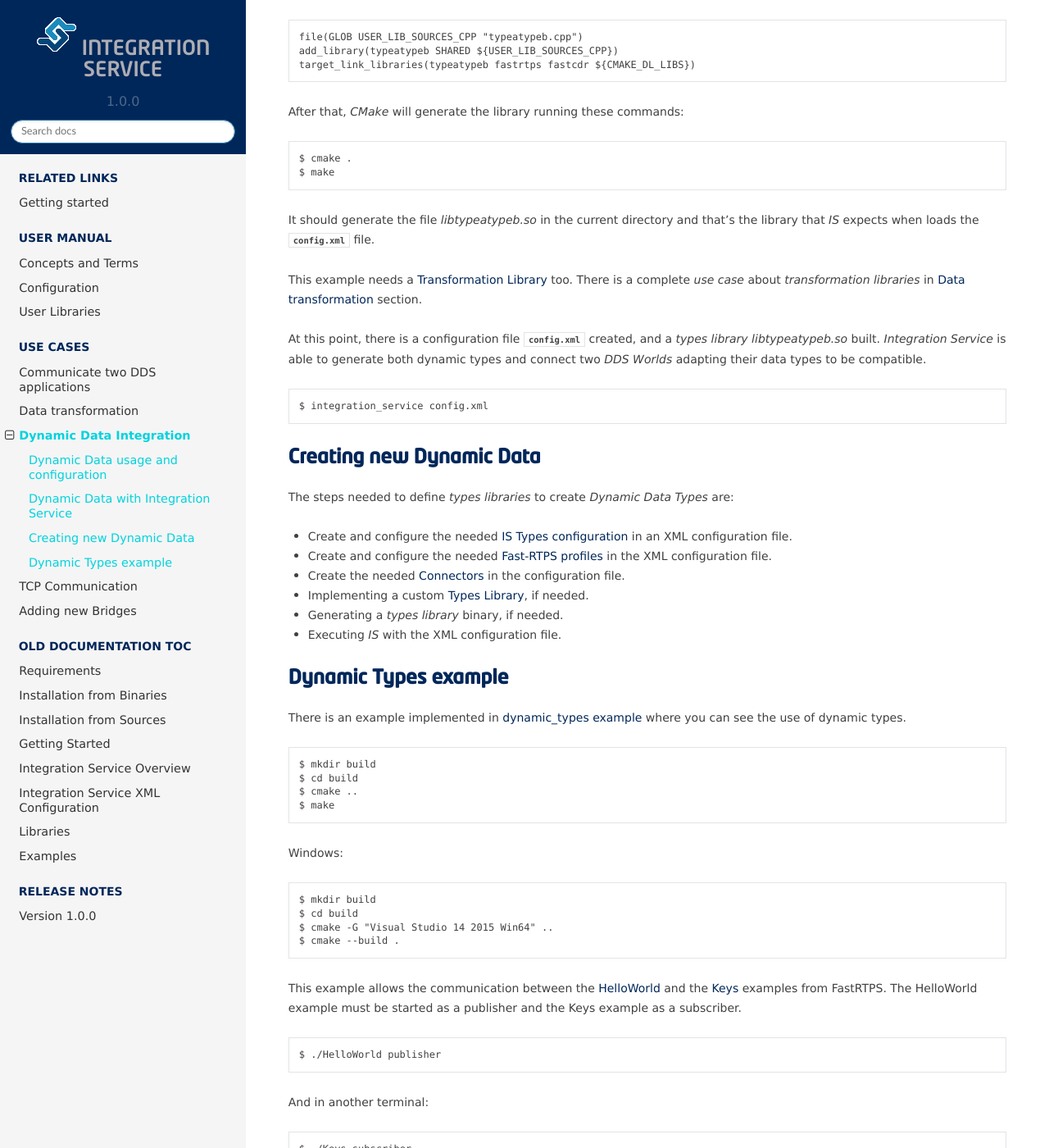
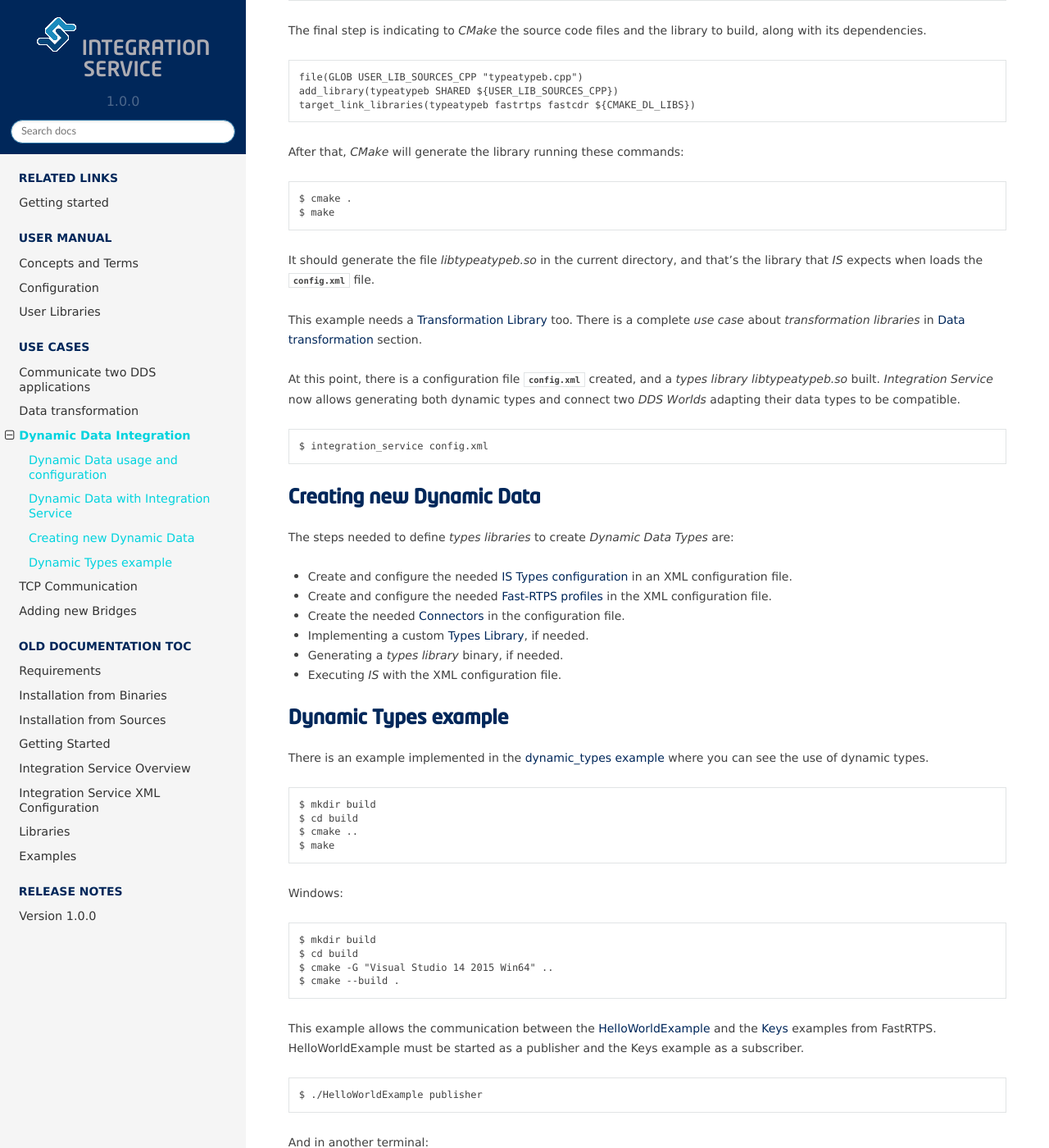
Before and after one commit to eProsima/Integration-Service-docs, a Sphinx documentation site: the page built from docs/dynamicdata.rst, in a window 1280 px wide and 1400 px high, scrolled down 4085 px. Shown: the whole window at 82% size. Built offline with Sphinx 7.4.7 and the Read the Docs theme 2.0.0, drawn with Linux system fonts in a browser that asks for light colours; some of the changed text lies outside the part shown.

Commit message:
Refs #3933 Dynamic data case reviewed with grammarly.

```diff
--- a/docs/dynamicdata.rst
+++ b/docs/dynamicdata.rst
@@ -17,7 +17,7 @@ Dynamic Data usage and configuration
 ------------------------------------
 
 There are two ways to declare *Dynamic Data Types* in *Integration Service*.
-They could be created using :ref:`IS Types Libraries <Types Library>` or they can be declared directly as
+They could be created using :ref:`IS Types Libraries <Types Library>`, or they can be declared directly as
 :ref:`Fast-RTPS XML Types <IS Types configuration>` in the :ref:`XML configuration file <configuration>`.
 
 .. literalinclude:: configuration.xml
@@ -37,7 +37,7 @@ In this case, both types :class:`TypeA` and :class:`TypeB` will be implemented i
     :start-after: <!-- IS Types Start -->
     :end-before: <!-- IS Types End -->
 
-Then, in the :ref:`Fast-RTPS profiles` section the *publisher* and *subscriber* can refer the data types by name.
+Then, in the :ref:`Fast-RTPS profiles` section, the *publisher* and *subscriber* can refer the data types by name.
 
 .. literalinclude:: dynamic_case.xml
     :language: xml
@@ -102,7 +103,8 @@ To create DataTypeB:
     :start-after: // DataTypeB Start
     :end-before: // DataTypeB End
 
-And after the creation of these functions, the next step is filling the ``GetTopicType`` function to return an instance of the declared types:
+And after the creation of these functions, the next step is filling the ``GetTopicType`` function
+to return an instance of the declared types:
 
 .. literalinclude:: dynamic_case.cpp
     :language: cpp
@@ -118,7 +120,7 @@ The first step is renaming the cmake project to *typeatypeb*.
     :language: cmake
     :lines: 1
 
-It's recommendable to keep all *C++11* and *CMake* version as it is, but to create the *CMakeLists.txt* from scratch
+It's recommendable to keep all *C++11* and *CMake* version as it is but to create the *CMakeLists.txt* from scratch,
 it's important to keep in mind that *FastRTPSGen* generates files that depend on *Fast CDR* and *Fast RTPS*,
 so they must be included as dependencies to the *CMakeLists.txt*.
 
@@ -148,13 +150,13 @@ After that, *CMake* will generate the library running these commands:
     $ cmake .
     $ make
 
-It should generate the file *libtypeatypeb.so* in the current directory and that's the library that
+It should generate the file *libtypeatypeb.so* in the current directory, and that's the library that
 *IS* expects when loads the :class:`config.xml` file.
 
 This example needs a :ref:`transformation library` too. There is a complete *use case* about *transformation libraries* in :ref:`Data transformation` section.
 
 At this point, there is a configuration file :class:`config.xml` created, and a *types library*
-*libtypeatypeb.so* built. *Integration Service* is able to generate both dynamic types and connect two *DDS Worlds* adapting their data types to be compatible.
+*libtypeatypeb.so* built. *Integration Service* now allows generating both dynamic types and connect two *DDS Worlds* adapting their data types to be compatible.
 
 .. code-block:: bash
 
@@ -196,22 +198,22 @@ Windows:
     $ cmake --build .
 
 This example allows the communication between the
-`HelloWorld <https://github.com/eProsima/Fast-RTPS/tree/master/examples/C++/HelloWorldExample>`_ and the
+`HelloWorldExample <https://github.com/eProsima/Fast-RTPS/tree/master/examples/C++/HelloWorldExample>`_ and the
 `Keys <https://github.com/eProsima/Fast-RTPS/tree/master/examples/C++/Keys>`_ examples from FastRTPS.
-The HelloWorld example must be started as a publisher and the Keys example as a subscriber.
+HelloWorldExample must be started as a publisher and the Keys example as a subscriber.
 
 .. code-block:: bash
 
-    $ ./HelloWorld publisher
+    $ ./HelloWorldExample publisher
 
 And in another terminal:
 
 .. code-block:: bash
 
-    $ ./Keys subscriber
+    $ ./keys subscriber
 
 In this step, both applications don't have any communication between them,
-and after starting the *Integration Service* with the provided configuration file,
+and after starting the *Integration Service* with the given configuration file,
 the communication will be started. *dyn_dyn_config[_win].xml* uses *Dynamic Types* in both flavors.
 
 .. code-block:: bash
```
Also changed, not shown: other parts of docs/dynamicdata.rst (+10 -9 lines).
